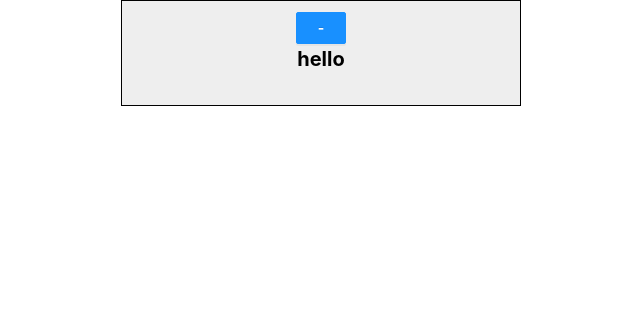
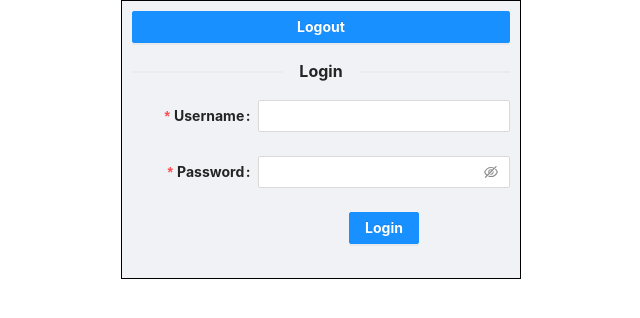
Before and after one commit to kozzztia/todo-page, a React (Create React App) app: page / in a window 1280 px wide. Shown: the top 318 px of the page, without its empty margins (319-959 px from the left). Built offline with nearby package versions, Linux system fonts and the light colour scheme.

Commit message:
use loginForm

```diff
--- a/src/App.css
+++ b/src/App.css
@@ -15,7 +15,7 @@
   box-sizing: border-box;
   font-weight: bold;
 }
-form{
+.form{
   display: flex;
   flex-direction: row;
   margin-bottom: 5px;
--- a/src/App.tsx
+++ b/src/App.tsx
@@ -4,7 +4,8 @@ import 'antd/dist/antd.css';
 import {usersInterface} from "./types/type";
 import {createId} from "./support/support";
 import TodoApp from "./TodoApp";
-import {Button} from "antd";
+import {Button , Layout} from "antd";
+import LoginForm from "./components/LoginForm";
 
 const users : usersInterface[] = [
     {nikName : "kozzztia" , password : '12345' , isAuth: false , id:createId()},
@@ -17,14 +18,15 @@ const users : usersInterface[] = [
 const App = () => {
     const [isAuth , setIsAus] = useState(false)
     return (
-        <div className="App">
+        <Layout className="App">
             <Button
                 type="primary"
                 onClick={()=>{setIsAus(prev=>!prev)}}
-            > {isAuth?<>+</>:<>-</>}</Button>
-            {isAuth?<TodoApp/>:<p>hello</p>}
+            >
+                {isAuth?<>Login</>:<>Logout</>}</Button>
+                {isAuth?<TodoApp/>:<LoginForm/>}
 
-        </div>
+        </Layout>
     );
 };
 
--- /dev/null
+++ b/src/components/LoginForm.tsx
@@ -0,0 +1,42 @@
+import React from 'react';
+import {Button, Checkbox, Divider, Form, Input} from 'antd';
+
+const LoginForm = () => {
+    return (
+        <>
+            <Form
+                name="basic"
+                labelCol={{ span: 8 }}
+                wrapperCol={{ span: 16 }}
+                onFinish={(e)=>console.log(e)}
+                autoComplete="off"
+            >
+                <Divider orientation="center">Login</Divider>
+                <Form.Item
+                    label="Username"
+                    name="username"
+                    rules={[{ required: true, message: 'Please input your username!' }]}
+                >
+                    <Input />
+                </Form.Item>
+
+                <Form.Item
+                    label="Password"
+                    name="password"
+                    rules={[{ required: true, message: 'Please input your password!' }]}
+                >
+                    <Input.Password />
+                </Form.Item>
+                <Form.Item wrapperCol={{ offset: 8, span: 16 }}>
+                    <Button type="primary"
+                            htmlType="submit">
+                        Login
+                    </Button>
+                </Form.Item>
+            </Form>
+
+        </>
+    );
+};
+
+export default LoginForm;
```
